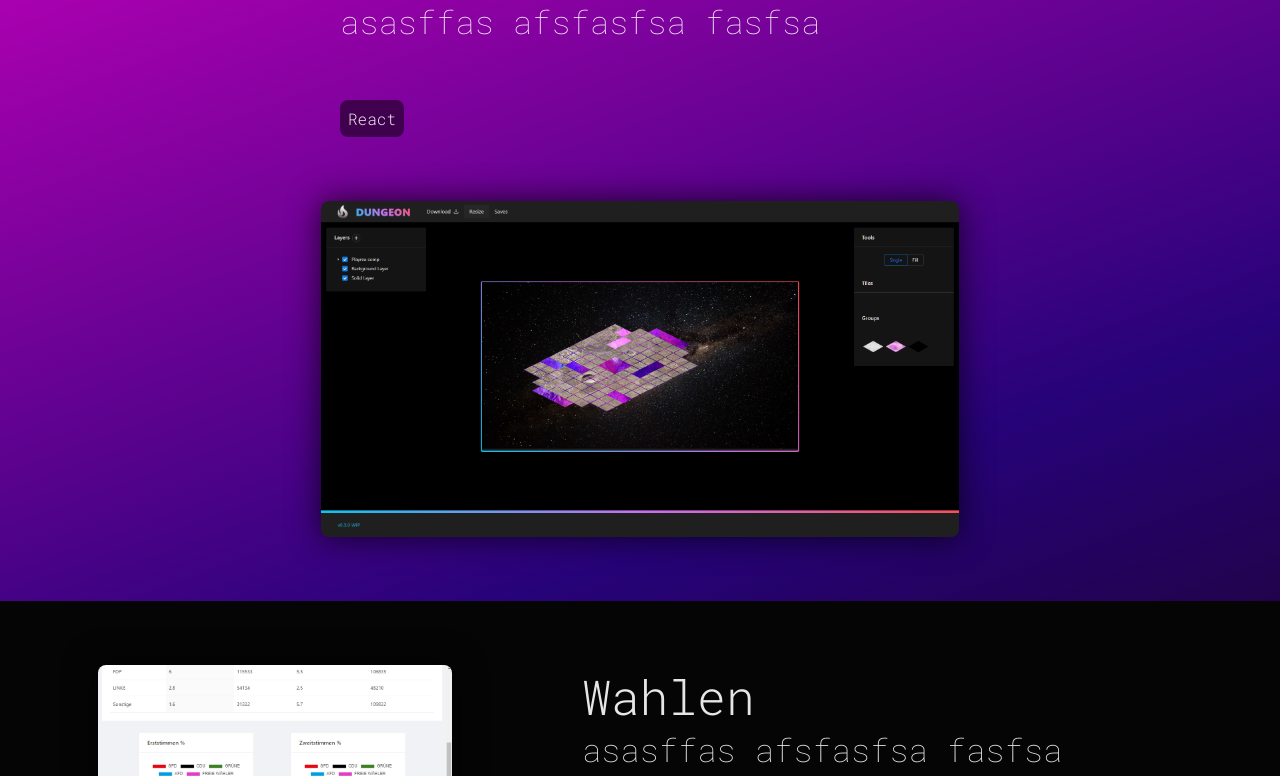
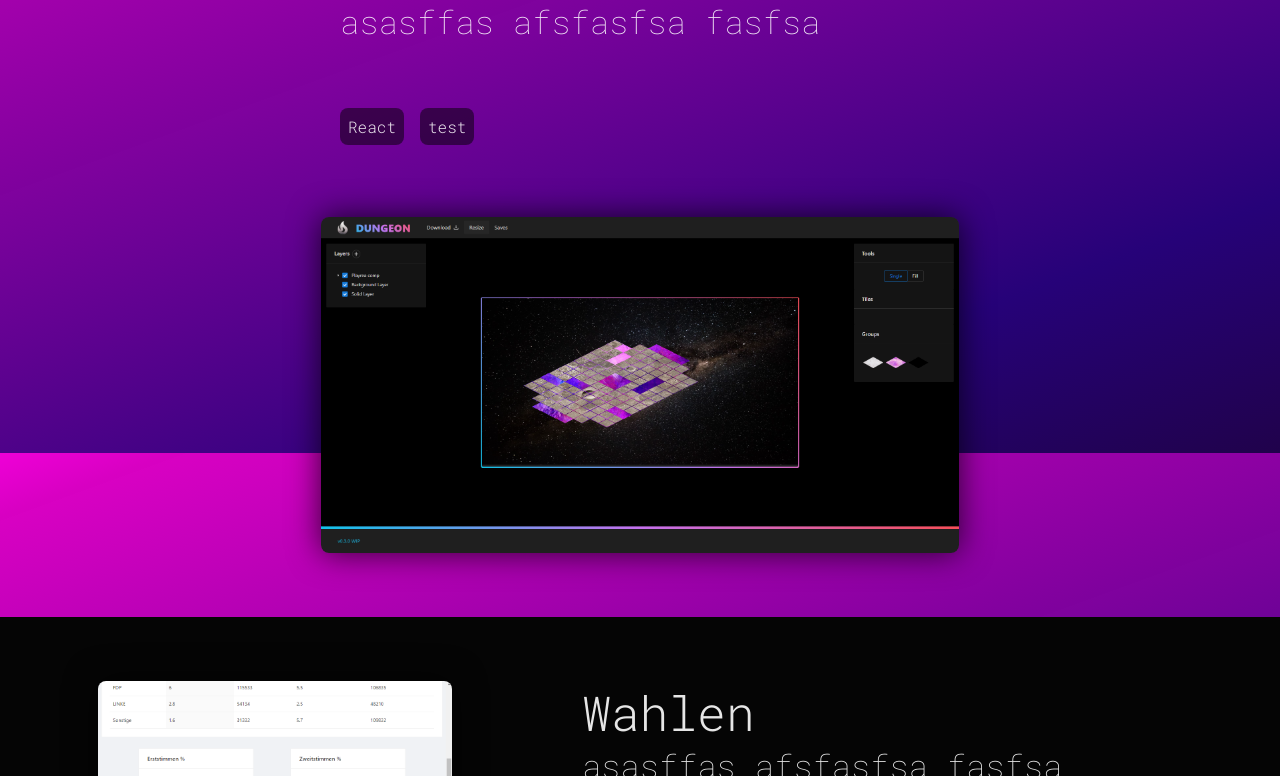
Before and after one commit to kaibarzen/portfolio-v4, a React (Create React App) app: page / in a window 1280 px wide. Shown: the part 2264-3040 px from the top of the page. Built offline with nearby package versions, Linux system fonts and the light colour scheme.

Commit message:
project tags fix

```diff
--- a/src/Components/pages/home/projects/Projects.tsx
+++ b/src/Components/pages/home/projects/Projects.tsx
@@ -20,7 +20,7 @@ const Projects = () =>
 				<Project
 					title={'Dungeon Generator'}
 					image={dungeon}
-					tags={["React"]}
+					tags={["React", "test"]}
 					gradient={[]}
 				>
 					asasffas
--- a/src/Components/pages/home/projects/projects.sass
+++ b/src/Components/pages/home/projects/projects.sass
@@ -54,7 +54,11 @@ $containerPadding: 64px
       width: auto
 
     .tags
+      display: flex
+
+    .tags > div
       padding: 8px
+      margin: 8px 16px 8px 0px
       background-color: rgba(0,0,0,0.5)
       width: min-content
       border-radius: 8px
```
